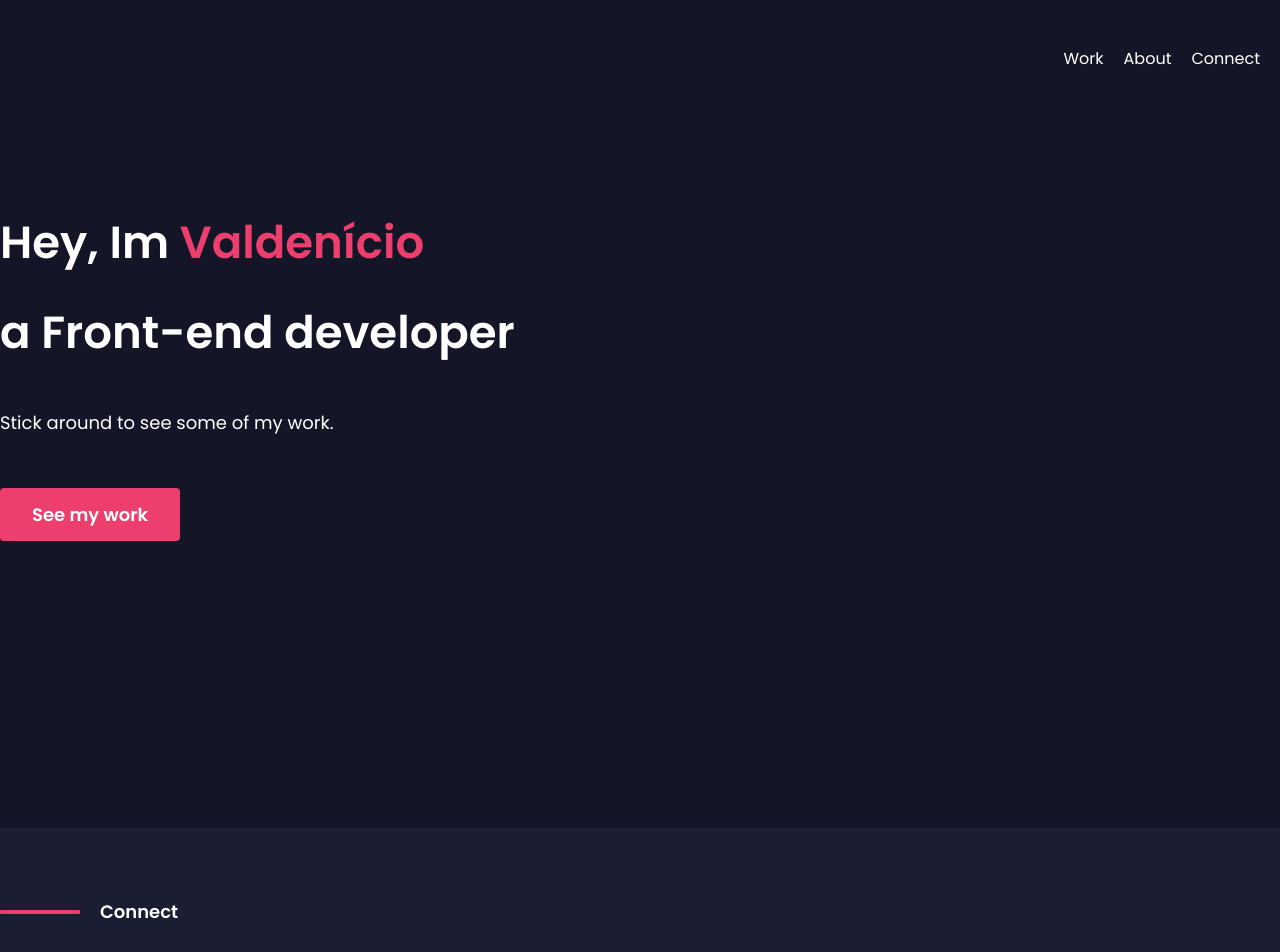
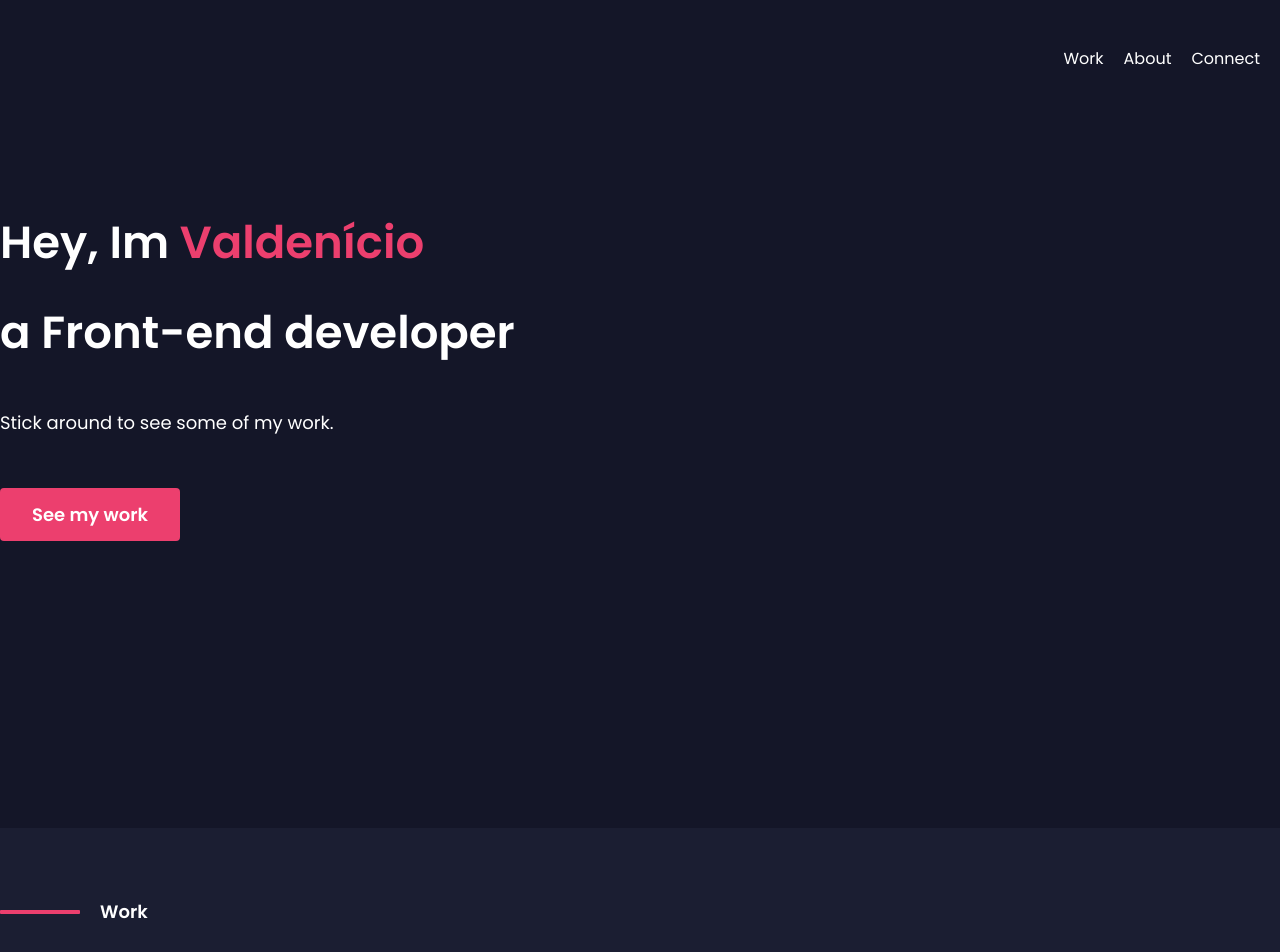
Before and after one commit to valdenicio22/oldPortfolio, a Next.js app: page / in a window 1280 px wide. Shown: the top 952 px of the page. Built offline with nearby package versions, Linux system fonts and the light colour scheme.

Commit message:
fix: buttons position

```diff
--- a/src/components/Work/index.tsx
+++ b/src/components/Work/index.tsx
@@ -21,7 +21,7 @@ const Work = () => {
     <S.Wrapper>
       <S.SmallTitleContainer>
         <Marker />
-        <S.SmallTitle>Connect</S.SmallTitle>
+        <S.SmallTitle>Work</S.SmallTitle>
       </S.SmallTitleContainer>
 
       <S.Title>Hand-picked projects for you to see.</S.Title>
--- a/src/components/Work/styles.ts
+++ b/src/components/Work/styles.ts
@@ -79,18 +79,22 @@ export const ProjectType = styled.p`
 export const ProjectDescription = styled.p``
 
 export const ProjectsBtns = styled.div`
+  width: 100%;
+  max-height: fit-content;
   display: flex;
   align-items: center;
   gap: 2rem;
+  margin-top: 4rem;
 `
 
 export const ProjectsBtn = styled.button`
   ${({ theme }) => css`
     background-color: ${theme.colors.primary};
     color: ${theme.colors.white};
-    margin-top: 4rem;
+
     padding: 1rem 1.5rem;
     border-radius: 0.5rem;
+    border: 5px solid black;
 
     border: none;
     outline: none;
```
